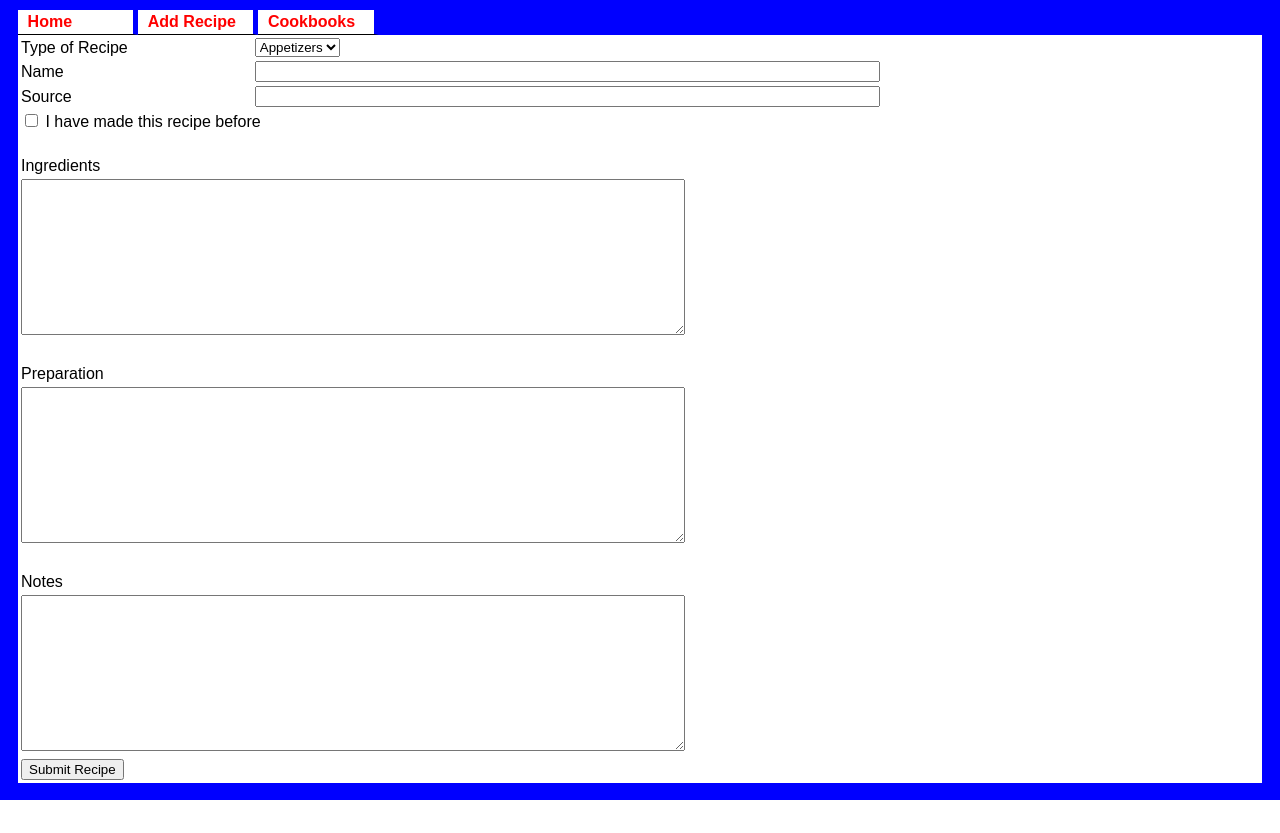
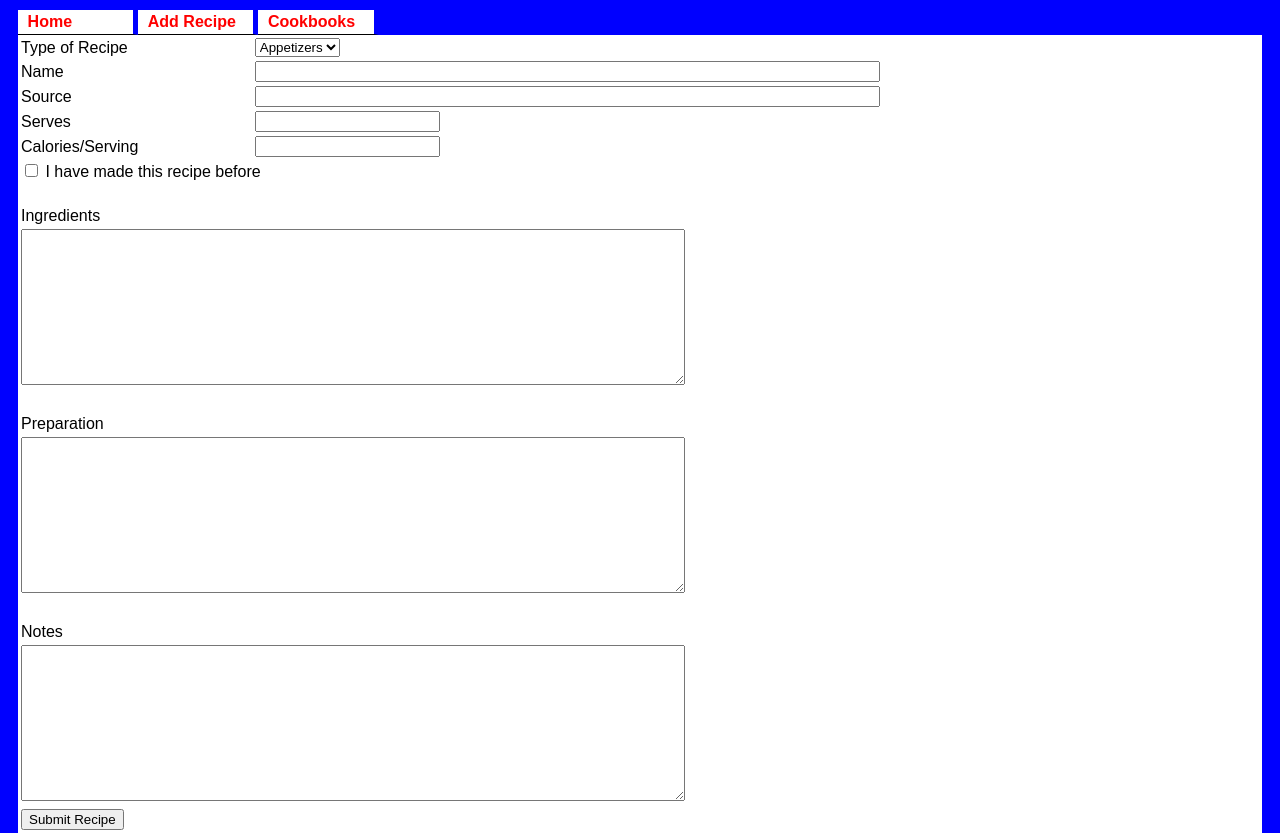
Before and after one commit to jzawisza/recipe-database, a PHP site: page /add_recipe.php in a window 1280 px wide. Before the commit the page ends 800 px from the top, so only its background shows below. Run offline with PHP 8.4, Linux system fonts and the light colour scheme; data comes from the database, SQL or seed files in the repository; data that the repository does not hold is empty.

Commit message:
Add Serves and Calories/Serving fields when viewing and adding recipes

```diff
--- a/v1/db/schema.sql
+++ b/v1/db/schema.sql
@@ -76,6 +76,8 @@ CREATE TABLE `recipes` (
   `ingredients` text,
   `preparation` text,
   `notes` text,
+  `serves` tinyint(3) unsigned DEFAULT NULL,
+  `calories_per_serving` smallint(5) unsigned DEFAULT NULL,
   PRIMARY KEY (`id`)
 ) ENGINE=MyISAM AUTO_INCREMENT=841 DEFAULT CHARSET=latin1;
 /*!40101 SET character_set_client = @saved_cs_client */;
--- a/v1/www/add_recipe.php
+++ b/v1/www/add_recipe.php
@@ -39,6 +39,8 @@ if($_POST['id'] and $_POST['update_recipe']) {
   }
   $ingredients = filter_input(INPUT_POST,"ingredients",FILTER_SANITIZE_STRING);
   $preparation = filter_input(INPUT_POST,"preparation",FILTER_SANITIZE_STRING);
+  $serves = filter_input(INPUT_POST,"serves",FILTER_VALIDATE_INT);
+  $calories = filter_input(INPUT_POST,"calories_per_serving",FILTER_VALIDATE_INT);
   $notes = filter_input(INPUT_POST,"notes",FILTER_SANITIZE_STRING);
 
   if(!$id) {
@@ -59,20 +61,32 @@ if($_POST['id'] and $_POST['update_recipe']) {
   else if($_POST['preparation'] && !$preparation) {
     die("<p>Error filtering recipe preparation!</p>\n");
   }
+  else if($_POST['serves'] && !$serves) {
+    die("<p>Error filtering number served!</p>\n");
+  }
+  else if($_POST['calories_per_serving'] && !$calories) {
+    die("<p>Error filtering calories per serving!</p>\n");
+  }
   else if($_POST['notes'] && !$notes) {
     die("<p>Error filtering recipe notes!</p>\n");
   }
 
   // Add the recipe to the database
-  $query = sprintf("UPDATE recipes SET tid = %d, has_tried = %d, source = '%s', title = '%s', ingredients = '%s', preparation = '%s', notes = '%s' WHERE ID = %d",
+  $query = sprintf("UPDATE recipes SET tid = %d, has_tried = %d, source = '%s', title = '%s', ingredients = '%s', preparation = '%s', notes = '%s'",
 		   $recipe_type,
 		   $has_tried,
 		   mysql_real_escape_string($source),
 		   mysql_real_escape_string($title),
 		   mysql_real_escape_string($ingredients),
 		   mysql_real_escape_string($preparation),
-		   mysql_real_escape_string($notes),
-		   $id);
+		   mysql_real_escape_string($notes));
+    if($serves) {
+      $query .= sprintf(", serves = %d", $serves);
+    }
+    if($calories) {
+      $query .= sprintf(", calories_per_serving = %d", $calories);
+    }
+    $query .= sprintf(" WHERE id = %d", $id);
   $result = mysql_query($query);
 
   if(!$result) {
@@ -109,6 +123,8 @@ else if($_POST['id']) {
   $ingredients = $row['ingredients'];
   $preparation = $row['preparation'];
   $notes = $row['notes'];
+  $serves = $row['serves'];
+  $calories = $row['calories_per_serving'];
 
   mysql_free_result($result);
 }
@@ -128,6 +144,8 @@ else if($_POST['title']) {
   }
   $ingredients = filter_input(INPUT_POST,"ingredients",FILTER_SANITIZE_STRING);
   $preparation = filter_input(INPUT_POST,"preparation",FILTER_SANITIZE_STRING);
+  $serves = filter_input(INPUT_POST,"serves",FILTER_VALIDATE_INT);
+  $calories = filter_input(INPUT_POST,"calories_per_serving",FILTER_VALIDATE_INT);
   $notes = filter_input(INPUT_POST,"notes",FILTER_SANITIZE_STRING);
 
   if($_POST['type'] && !$recipe_type) {
@@ -145,12 +163,26 @@ else if($_POST['title']) {
   else if($_POST['preparation'] && !$preparation) {
     die("<p>Error filtering recipe preparation!</p>\n");
   }
+  else if($_POST['serves'] && !$serves) {
+    die("<p>Error filtering number served!</p>\n");
+  }
+  else if($_POST['calories_per_serving'] && !$calories) {
+    die("<p>Error filtering calories per serving!</p>\n");
+  }
   else if($_POST['notes'] && !$notes) {
     die("<p>Error filtering recipe notes!</p>\n");
   }
 
   // Add the recipe to the database
-  $query = sprintf("INSERT INTO recipes(tid, has_tried, source, title, ingredients, preparation, notes) VALUES(%d, %d, '%s', '%s', '%s', '%s', '%s')",
+  $column_names = "tid, has_tried, source, title, ingredients, preparation, notes";
+  if($serves) {
+    $column_names .= ", serves";
+  }
+  if($calories) {
+    $column_names .= ", calories_per_serving";
+  }
+
+  $column_values = sprintf("%d, %d, '%s', '%s', '%s', '%s', '%s'",
        $recipe_type,
        $has_tried,
        mysql_real_escape_string($source),
@@ -158,6 +190,14 @@ else if($_POST['title']) {
        mysql_real_escape_string($ingredients),
        mysql_real_escape_string($preparation),
        mysql_real_escape_string($notes));
+  if($serves) {
+    $column_values .= sprintf(", %d", $serves);
+  }
+  if($calories) {
+    $column_values .= sprintf(", %d", $calories);
+  }
+
+  $query = "INSERT INTO recipes(" . $column_names . ") VALUES(" . $column_values . ")";
   $result = mysql_query($query);
 
   if(!$result) {
@@ -177,6 +217,8 @@ else if($_POST['title']) {
   unset($ingredients);
   unset($preparation);
   unset($notes);
+  unset($serves);
+  unset($calories);
 }
 
 // Display the main page
@@ -272,6 +314,32 @@ echo <<<END
 </tr>
 
 <tr>
+<td class="recipe" width="25%">Serves</td>
+
+END;
+
+if($serves) {
+  $value_str = " value=\"$serves\"";
+}
+echo "<td><input type=\"number\" size=\"5\" name=\"serves\"" . $value_str . "></input></td>\n";
+
+echo <<<END
+</tr>
+
+<tr>
+<td class="recipe" width="25%">Calories/Serving</td>
+
+END;
+
+if($calories) {
+  $value_str = " value=\"$calories\"";
+}
+echo "<td><input type=\"number\" size=\"5\" name=\"calories_per_serving\"" . $value_str . "></input></td>\n";
+
+echo <<<END
+</tr>
+
+<tr>
 
 END;
 
--- a/v1/www/view_recipe.php
+++ b/v1/www/view_recipe.php
@@ -21,7 +21,7 @@ if($_GET['id']) {
     die("<p>Error validating recipe ID!</p>\n");
   }
 
-  $query = "SELECT title, source, ingredients, preparation, notes FROM recipes WHERE id = " . $id;
+  $query = "SELECT title, source, ingredients, preparation, notes, serves, calories_per_serving FROM recipes WHERE id = " . $id;
   $result = mysql_query($query) or die ("Could not look up recipe: " . mysql_error());
   $row = mysql_fetch_array($result);
 
@@ -32,7 +32,9 @@ if($_GET['id']) {
     echo "<p><b>" . strtoupper($row['title']) . "</b></p>\n\n";
   }
 
-  echo "<p><b>Source:</b> " . $row['source'] . "</p>\n";
+  echo "<p><b>Source:</b> " . $row['source'] . "</br>\n";
+  echo "<b>Serves:</b> " . $row['serves'] . "</br>\n";
+  echo "<b>Calories/Serving:</b> " . $row['calories_per_serving'] . "</p>\n";
 
   echo "<p><b>Ingredients</b><br/>\n";
   echo nl2br($row['ingredients']) . "</p>\n";
```
Lines whose indentation alone changed are shown as unchanged.
